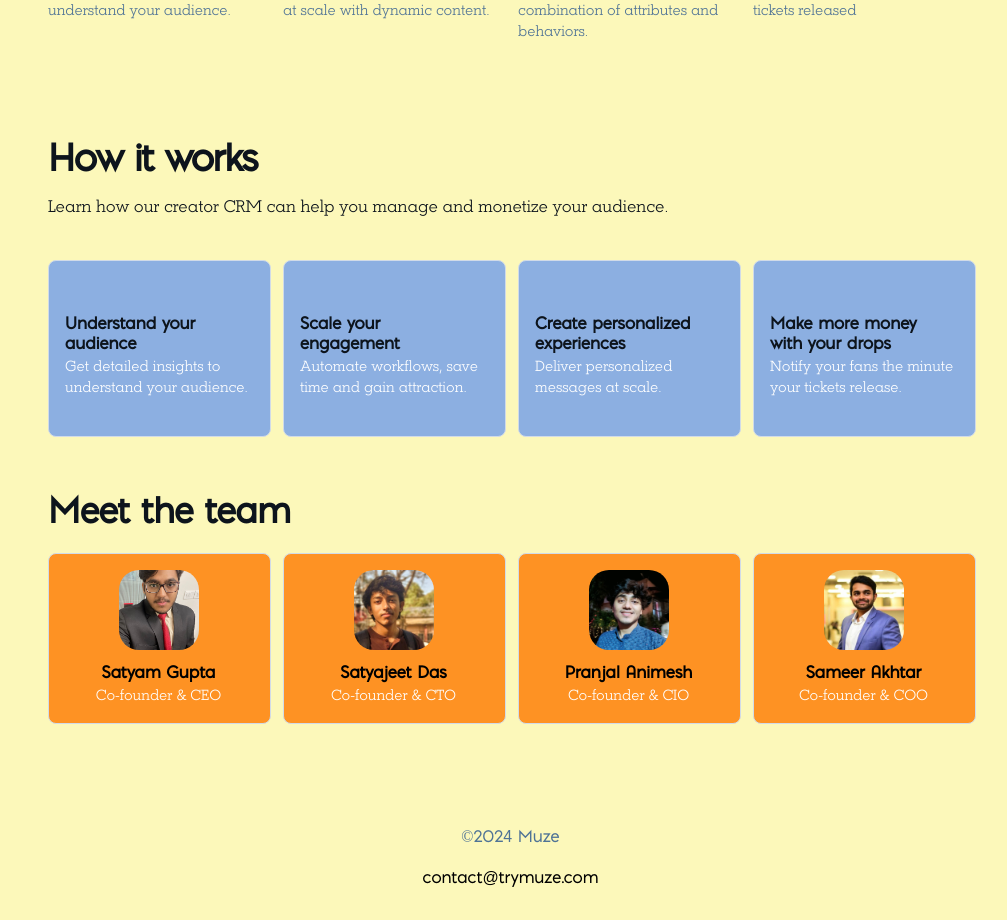
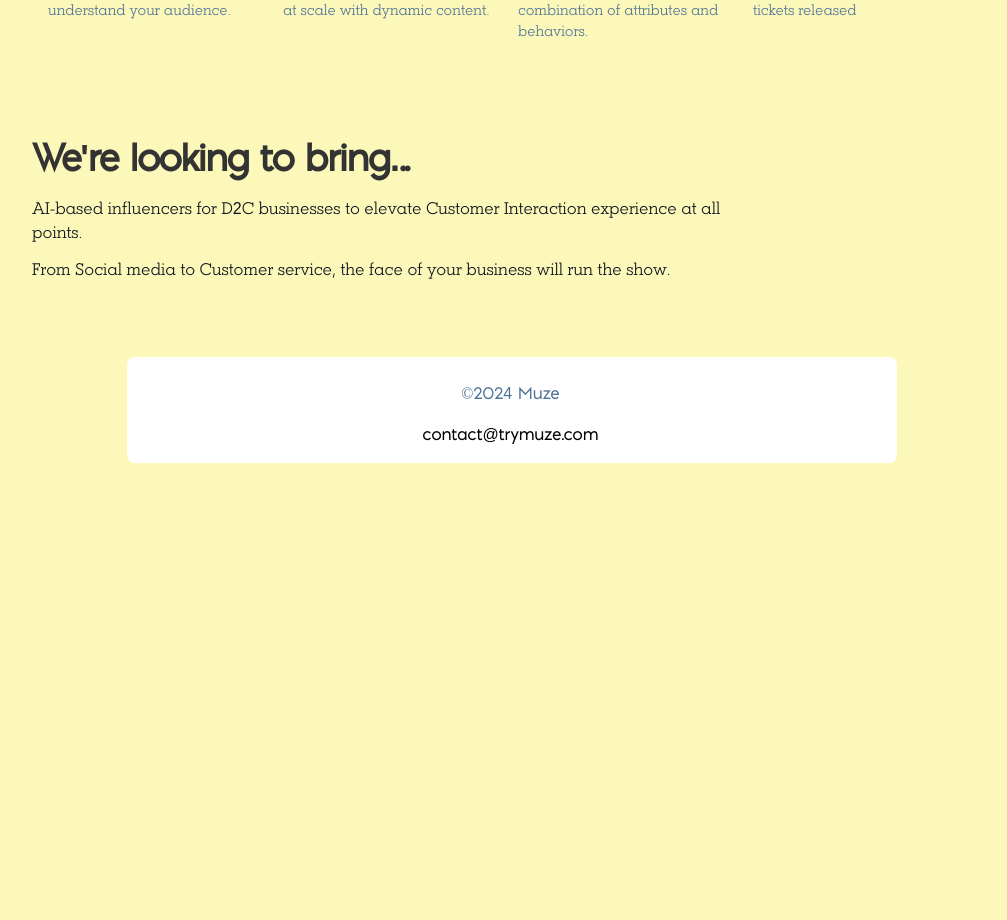
Before and after one commit to trymuze/muze, a Next.js app: page / in a window 1280 px wide. Shown: the part 943-1863 px from the top of the page, without its empty margins (128-1135 px from the left). Built offline with nearby package versions, Linux system fonts and the light colour scheme.

Commit message:
fixed a few things

```diff
--- a/src/app/page.tsx
+++ b/src/app/page.tsx
@@ -5,14 +5,14 @@ import RectangleRounded from "../components/rectangle-rounded";
 import "slick-carousel/slick/slick.css";
 import "slick-carousel/slick/slick-theme.css";
 
-function GradientText({ text, startColor, endColor }: { text: string; startColor: string; endColor: string }) {
+function GradientText({ text, startColor, endColor, fontSize }: { text: string; startColor: string; endColor: string, fontSize: string }) {
   const gradientStyle = {
     backgroundImage: `linear-gradient(to top, ${startColor}, ${endColor})`,
     WebkitBackgroundClip: 'text',
     WebkitTextFillColor: 'transparent',
     fontFamily: 'Pontiac',
     lineHeight: '1.05',
-    fontSize: '58px',
+    fontSize: fontSize,
   };
 
   return <div style={gradientStyle}>{text}</div>;
@@ -32,18 +32,16 @@ const GalileoDesign: NextPage = () => {
                     <div className="self-stretch flex flex-col items-start justify-start max-w-full">
                       <div className="self-stretch flex flex-col items-start justify-start max-w-full">
                         <h1 className="m-0 text-black relative text-inherit tracking-[-1.58px] leading-[60px] font-extrabold font-inherit inline-block max-w-full mq450:text-10xl mq450:leading-[36px] mq950:text-[38px] pb-5 mq950:leading-[48px]" style={{fontFamily:"Pontiac", lineHeight:"1.05", fontSize:"58px",}}>
-                          <GradientText text="Manage your audience like a pro" startColor="#fc7f08" endColor="#ff00ff" />
-                          {/* Manage your audience like a pro */}
-                          {/* color: "linear-gradient(to right, #fc7f08, #ff00ff)" */}
-                          {/* color: "#fc7f08" */}
+                          <GradientText text="Manage your audience like a pro" startColor="#fc7f08" endColor="#ff00ff" fontSize="58px"/>
                         </h1>
                       </div>
                     </div>
-                    <div className="self-stretch flex flex-col items-start justify-start text-base">
+                    <div className="self-stretch flex flex-col items-start justify-start text-base mb-6">
                       <div className="self-stretch flex flex-col items-start justify-start">
-                        <div className="relative leading-[24px] mb-2" style={{fontFamily:"Locke  "}}>
-                          Creator CRM helps you turn your fans into superfans
-                          with powerful tools for managing your audience.
+                        <div className="relative leading-[24px]" style={{fontFamily:"Locke  "}}>
+                        <GradientText text="Muze CRM helps you turn your fans into superfans
+                          with powerful tools for managing your audience." startColor="#fff" endColor="#3cabce" fontSize="18px"/>
+
                         </div>
                       </div>
                     </div>
--- a/src/components/depth2-frame.tsx
+++ b/src/components/depth2-frame.tsx
@@ -54,7 +54,7 @@ const Depth2Frame: NextPage = () => {
                         </div>
                     </div> */}
                 </div>
-                <div className="self-stretch w-44 flex flex-row items-start justify-start gap-[0px_8px]">
+                {/* <div className="self-stretch w-44 flex flex-row items-start justify-start gap-[0px_8px]">
 
                     <div className="self-stretch rounded-xl bg-[#FF7B00] overflow-hidden flex flex-row items-center justify-center py-0 px-4">
                         <div className="bg-[#FF7B00] overflow-hidden flex flex-col items-start justify-start">
@@ -65,7 +65,7 @@ const Depth2Frame: NextPage = () => {
                             </div>
                         </div>
                     </div>
-                </div>
+                </div> */}
             </div>
         </header>
     );
--- a/src/components/rectangle-rounded.tsx
+++ b/src/components/rectangle-rounded.tsx
@@ -34,6 +34,8 @@ const RectangleRounded: NextPage = () => {
             </div>
           </div>
         </div>
+
+
         <div className="self-stretch grid flex-row items-start justify-start gap-[0px_12px] shrink-0 grid-cols-[repeat(4,_minmax(167px,_1fr))] text-base mq450:grid-cols-[minmax(167px,_1fr)] mq950:justify-center mq950:grid-cols-[repeat(2,_minmax(167px,_290px))]">
           <Depth7Frame
             depth9Frame0="/Depth-9-Frame-0.png"
@@ -60,180 +62,38 @@ const RectangleRounded: NextPage = () => {
           />
         </div>
       </div>
-      <div className="self-stretch flex flex-col items-center justify-start gap-[40px_0px] max-w-full mq700:gap-[40px_0px]">
-        <div className="self-stretch flex flex-col items-start justify-start py-0 px-4 box-border max-w-full">
+
+
+      <div className="self-stretch flex flex-col items-start justify-start max-w-full shrink-0">
   <div className="w-[720px] flex flex-col items-start justify-start gap-[16px_0px] max-w-full">
-            <div className="self-stretch flex flex-col items-start justify-start">
-              <div className="self-stretch flex flex-col items-start justify-start">
-                <h1 className="m-0 relative text-inherit tracking-[-1.19px] leading-[45px] font-extrabold font-inherit mq450:text-3xl mq450:leading-[27px] mq950:text-10xl mq950:leading-[36px]" style={{fontFamily:"Pontiac"}}>
-                  How it works
+    <div className="self-stretch flex flex-col items-start justify-start max-w-full">
+      <div className="self-stretch flex flex-col items-start justify-start max-w-full">
+        <h1 className="m-0 relative text-inherit tracking-[-1.19px] leading-[45px] font-extrabold font-inherit inline-block max-w-full mq450:text-3xl mq450:leading-[27px] mq950:text-10xl mq950:leading-[36px]" style={{ fontFamily: "Pontiac", color: "#333333" }}>
+          We<span style={{ fontFamily: "Arial" }}>'</span>re looking to bring<span style={{ fontFamily: "Arial" }}>.</span>..
         </h1>
       </div>
     </div>
-            <div className="self-stretch flex flex-col items-start justify-start max-w-full text-base">
+    <div className="self-stretch flex flex-col items-start justify-start max-w-full text-base text-gray-700">
       <div className="self-stretch flex flex-col items-start justify-start max-w-full">
         <div className="relative leading-[24px] inline-block max-w-full">
-                  Learn how our creator CRM can help you manage and monetize your
-                  audience.
+          AI-based influencers for D<span style={{ fontFamily: "Arial" }}>2</span>C businesses to elevate Customer Interaction experience at all points.
+        </div>
+        <p className="mt-4">
+          From Social media to Customer service, the face of your business will run the show.
+        </p>
       </div>
     </div>
   </div>
 </div>
-        </div>
-        <div className="self-stretch flex flex-row items-start justify-center py-0 px-4 gap-[0px_12px] text-base mq950:flex-wrap">
-          <div className="flex-1 rounded-lg bg-[#8CAFE1] box-border flex flex-col items-start justify-start py-4 pr-[18px] pl-4 gap-[12px_0px] min-w-[205px] max-w-[223px] border-[1px] border-solid border-lavender">
-            <div className="self-stretch flex flex-col items-start justify-start">
-              <div className="w-6 h-6 relative overflow-hidden shrink-0">
-                {/* <img
-                  className="absolute top-[0px] left-[0px] w-full h-full"
-                  alt=""
-                  src="/vector--0-1.svg"
-                /> */}
-                <div className="absolute top-[-1214.4px] left-[-187px] w-[19px] h-[17px]" />
-              </div>
-            </div>
-            <div className="self-stretch h-[107px] flex flex-col items-start justify-start gap-[4px_0px]">
-              <div className="self-stretch h-10 flex flex-col items-start justify-start">
-                <div className="self-stretch flex flex-col items-start justify-start">
-                  <b className="w-[138px] relative leading-[20px] inline-block" style={{fontFamily:"Pontiac"}}>
-                    Understand your audience
-                  </b>
-                </div>
-              </div>
-              <div className="self-stretch flex-1 flex flex-col items-start justify-start text-sm text-white">
-                <div className="self-stretch flex flex-col items-start justify-start">
-                  <div className="w-[185px] relative leading-[21px] inline-block">
-                    Get detailed insights to understand your
-                    audience.
-                  </div>
-                </div>
-              </div>
-            </div>
-          </div>
-          <div className="flex-1 rounded-lg bg-[#8CAFE1] box-border flex flex-col items-start justify-start py-4 pr-[18px] pl-4 gap-[12px_0px] min-w-[205px] max-w-[223px] min-h-[177px] border-[1px] border-solid border-lavender mq950:min-h-[auto]">
-            <div className="self-stretch flex flex-col items-start justify-start">
-              <div className="w-6 h-6 relative overflow-hidden shrink-0">
-                {/* <img
-                  className="absolute top-[0px] left-[0px] w-full h-full"
-                  alt=""
-                  src="/vector--0-2.svg"
-                /> */}
-                <div className="absolute top-[-1214.4px] left-[-422px] w-[19px] h-5" />
-              </div>
-            </div>
-            <div className="self-stretch h-[87px] flex flex-col items-start justify-start gap-[4px_0px]">
-              <div className="flex flex-col items-start justify-start">
-                <div className="flex flex-col items-start justify-start">
-                  <b className="relative leading-[20px]" style={{fontFamily:"Pontiac"}}>
-                    Scale your <br/> engagement
-                  </b>
-                </div>
-              </div>
-              <div className="self-stretch flex-1 flex flex-col items-start justify-start text-sm text-white">
-                <div className="self-stretch flex flex-col items-start justify-start">
-                  <div className="self-stretch relative leading-[21px]">
-                    Automate workflows, save time and gain attraction.
-                  </div>
-                </div>
-              </div>
-            </div>
-          </div>
-          <div className="flex-1 rounded-lg bg-[#8CAFE1] box-border flex flex-col items-start justify-start py-4 pr-[18px] pl-4 gap-[12px_0px] min-w-[205px] max-w-[223px] border-[1px] border-solid border-lavender">
-            <div className="self-stretch flex flex-col items-start justify-start">
-              <div className="w-6 h-6 relative overflow-hidden shrink-0">
-                {/* <img
-                  className="absolute top-[0px] left-[0px] w-full h-full"
-                  alt=""
-                  src="/vector--0-3.svg"
-                /> */}
-                <div className="absolute top-[-1214.4px] left-[-657px] w-6 h-[15px]" />
-              </div>
-            </div>
-            <div className="self-stretch h-[107px] flex flex-col items-start justify-start gap-[4px_0px]">
-              <div className="self-stretch h-10 flex flex-col items-start justify-start">
-                <div className="self-stretch flex flex-col items-start justify-start">
-                  <b className="w-[167px] relative leading-[20px] inline-block" style={{fontFamily:"Pontiac"}}>
-                    Create personalized experiences
-                  </b>
-                </div>
-              </div>
-              <div className="self-stretch flex-1 flex flex-col items-start justify-start text-sm text-white">
-                <div className="self-stretch flex flex-col items-start justify-start">
-                  <div className="w-[154px] relative leading-[21px] inline-block">
-                    Deliver personalized messages at scale.
-                  </div>
-                </div>
-              </div>
-            </div>
-          </div>
-          <div className="flex-1 rounded-lg bg-[#8CAFE1] box-border flex flex-col items-start justify-start py-4 pr-[18px] pl-4 gap-[12px_0px] min-w-[205px] max-w-[223px] border-[1px] border-solid border-lavender">
-            <div className="self-stretch flex flex-col items-start justify-start">
-              <div className="w-6 h-6 relative overflow-hidden shrink-0">
-                {/* <img
-                  className="absolute top-[0px] left-[0px] w-full h-full"
-                  alt=""
-                  src="/vector--0-4.svg"
-                /> */}
-                <div className="absolute top-[-1214.4px] left-[-892px] w-[22px] h-[17px]" />
-              </div>
-            </div>
-            <div className="self-stretch h-[107px] flex flex-col items-start justify-start gap-[4px_0px]">
-              <div className="self-stretch h-10 flex flex-col items-start justify-start">
-                <div className="self-stretch flex flex-col items-start justify-start">
-                  <b className="w-[184px] relative leading-[20px] inline-block" style={{fontFamily:"Pontiac"}}>
-                    Make more money with your drops
-                  </b>
-                </div>
-              </div>
-              <div className="self-stretch flex-1 flex flex-col items-start justify-start text-sm text-white">
-                <div className="self-stretch flex flex-col items-start justify-start">
-                  <div className="w-[185px] relative leading-[21px] inline-block" >
-                    Notify your fans the minute your tickets release.
-                  </div>
-                </div>
-              </div>
-            </div>
-          </div>
-        </div>
-        <div className="self-stretch flex flex-col items-start justify-start text-3xl">
-          <div className="self-stretch flex flex-row items-start justify-start pt-5 px-4 pb-3">
-            <div className="flex flex-col items-start justify-start">
-              <div className="flex flex-col items-start justify-start">
-                <h3 className="m-0 relative text-inherit tracking-[-0.33px] leading-[27.5px] font-bold font-inherit mq450:text-lg mq450:leading-[22px]" style={{fontFamily:"Pontiac", fontSize:"34px"}}>
-                  Meet the team
-                </h3>
-              </div>
-            </div>
-          </div>
-          <div className="self-stretch flex flex-row flex-wrap items-center justify-center p-4 gap-[0px_12px] text-center">
-            <Depth5Frame
-              depth7Frame0="/satyam.jpg"
-              janeSmith="Satyam Gupta"
-              founderCEO={`Co-founder & CEO`}
-              linkedinUrl="https://www.linkedin.com/in/satyam-gupta-spjimr/"
-            />
-            <Depth5Frame
-              depth7Frame0="/satyajeet.jpg"
-              janeSmith="Satyajeet Das"
-              founderCEO={`Co-founder & CTO`}
-              linkedinUrl="https://www.linkedin.com/in/satyajeetdas/"
-            />
-            <Depth5Frame
-              depth7Frame0="/pranjal.jpg"
-              janeSmith="Pranjal Animesh"
-              founderCEO={`Co-founder & CIO`}
-              linkedinUrl="https://www.linkedin.com/in/pranjalanimesh/"
-            />
-            <Depth5Frame
-              depth7Frame0="/sameejpg.jpg"
-              janeSmith="Sameer Akhtar"
-              founderCEO={`Co-founder & COO`}
-              linkedinUrl="https://www.linkedin.com/in/syed-sameer-akhtar/"
-            />
-          </div>
-        </div>
-      </div>
-      <div className="w-[770px] flex flex-row items-start justify-start py-0 pr-[11px] pl-0 box-border max-w-full text-center text-base text-steelblue">
+
+
+
+
+
+
+
+
+      <div className="w-[770px] flex flex-row items-start justify-start py-0 pr-[11px] pl-0 box-border max-w-full text-center text-base bg-white rounded-lg text-steelblue">
         <div className="flex-1 flex flex-col items-center justify-start gap-[24px_0px] max-w-full">
 
           <div className="flex flex-row items-start justify-start py-0 pr-0 pl-2.5">
```
Lines whose indentation alone changed are shown as unchanged.
